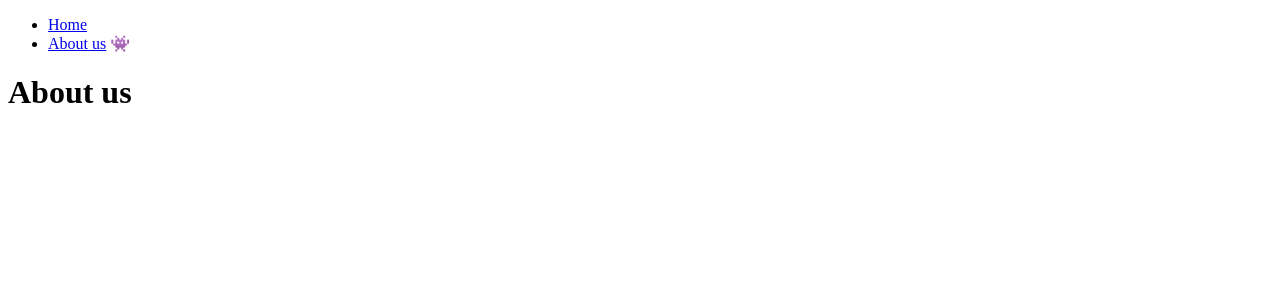
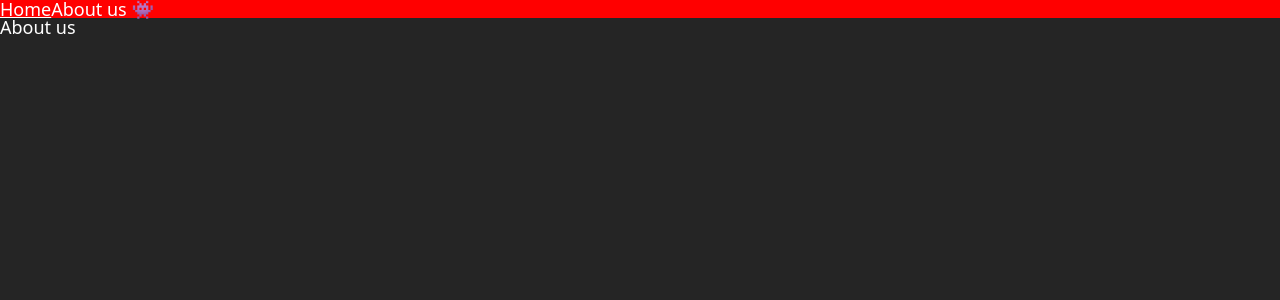
Before and after one commit to choihayeong/nextjs-movie-app, a Next.js app: page /about-us in a window 1280 px wide. Shown: the top 300 px of the page. Built offline with nearby package versions, Linux system fonts and the light colour scheme.

Commit message:
import css modules

```diff
--- a/app/layout.tsx
+++ b/app/layout.tsx
@@ -1,3 +1,4 @@
+import "../styles/global.css";
 import { Metadata } from "next";
 import Navigation from "../components/navigation";
 
--- a/components/navigation.tsx
+++ b/components/navigation.tsx
@@ -3,13 +3,14 @@
 import Link from "next/link";
 import { usePathname } from "next/navigation";
 import { useState } from "react";
+import styles from "../styles/navigation.module.css";
 
 export default function Navigation() {
   const path = usePathname();
   const [count, setCount] = useState(0);
 
   return (
-    <nav>
+    <nav className={styles.nav}>
       <ul>
         <li>
           <Link href="/">Home</Link> {path === "/" ? "👾" : ""}
--- /dev/null
+++ b/styles/global.css
@@ -0,0 +1,156 @@
+/* http://meyerweb.com/eric/tools/css/reset/
+   v2.0 | 20110126
+   License: none (public domain)
+*/
+
+html,
+body,
+div,
+span,
+applet,
+object,
+iframe,
+h1,
+h2,
+h3,
+h4,
+h5,
+h6,
+p,
+blockquote,
+pre,
+a,
+abbr,
+acronym,
+address,
+big,
+cite,
+code,
+del,
+dfn,
+em,
+img,
+ins,
+kbd,
+q,
+s,
+samp,
+small,
+strike,
+strong,
+sub,
+sup,
+tt,
+var,
+b,
+u,
+i,
+center,
+dl,
+dt,
+dd,
+ol,
+ul,
+li,
+fieldset,
+form,
+label,
+legend,
+table,
+caption,
+tbody,
+tfoot,
+thead,
+tr,
+th,
+td,
+article,
+aside,
+canvas,
+details,
+embed,
+figure,
+figcaption,
+footer,
+header,
+hgroup,
+menu,
+nav,
+output,
+ruby,
+section,
+summary,
+time,
+mark,
+audio,
+video {
+  margin: 0;
+  padding: 0;
+  border: 0;
+  font-size: 100%;
+  font: inherit;
+  vertical-align: baseline;
+}
+/* HTML5 display-role reset for older browsers */
+article,
+aside,
+details,
+figcaption,
+figure,
+footer,
+header,
+hgroup,
+menu,
+nav,
+section {
+  display: block;
+}
+body {
+  line-height: 1;
+}
+ol,
+ul {
+  list-style: none;
+}
+blockquote,
+q {
+  quotes: none;
+}
+blockquote:before,
+blockquote:after,
+q:before,
+q:after {
+  content: "";
+  content: none;
+}
+table {
+  border-collapse: collapse;
+  border-spacing: 0;
+}
+
+body {
+  color: white;
+  background-color: #252525;
+  font-family:
+    system-ui,
+    -apple-system,
+    BlinkMacSystemFont,
+    "Segoe UI",
+    Roboto,
+    Oxygen,
+    Ubuntu,
+    Cantarell,
+    "Open Sans",
+    "Helvetica Neue",
+    sans-serif;
+  font-size: 1.125rem;
+}
+
+a {
+  color: inherit;
+  text-decoration: none;
+}
+
+a:hover {
+  text-decoration: underline;
+}
--- /dev/null
+++ b/styles/navigation.module.css
@@ -0,0 +1,7 @@
+.nav {
+  background-color: red;
+}
+
+.nav ul {
+  display: flex;
+}
```
